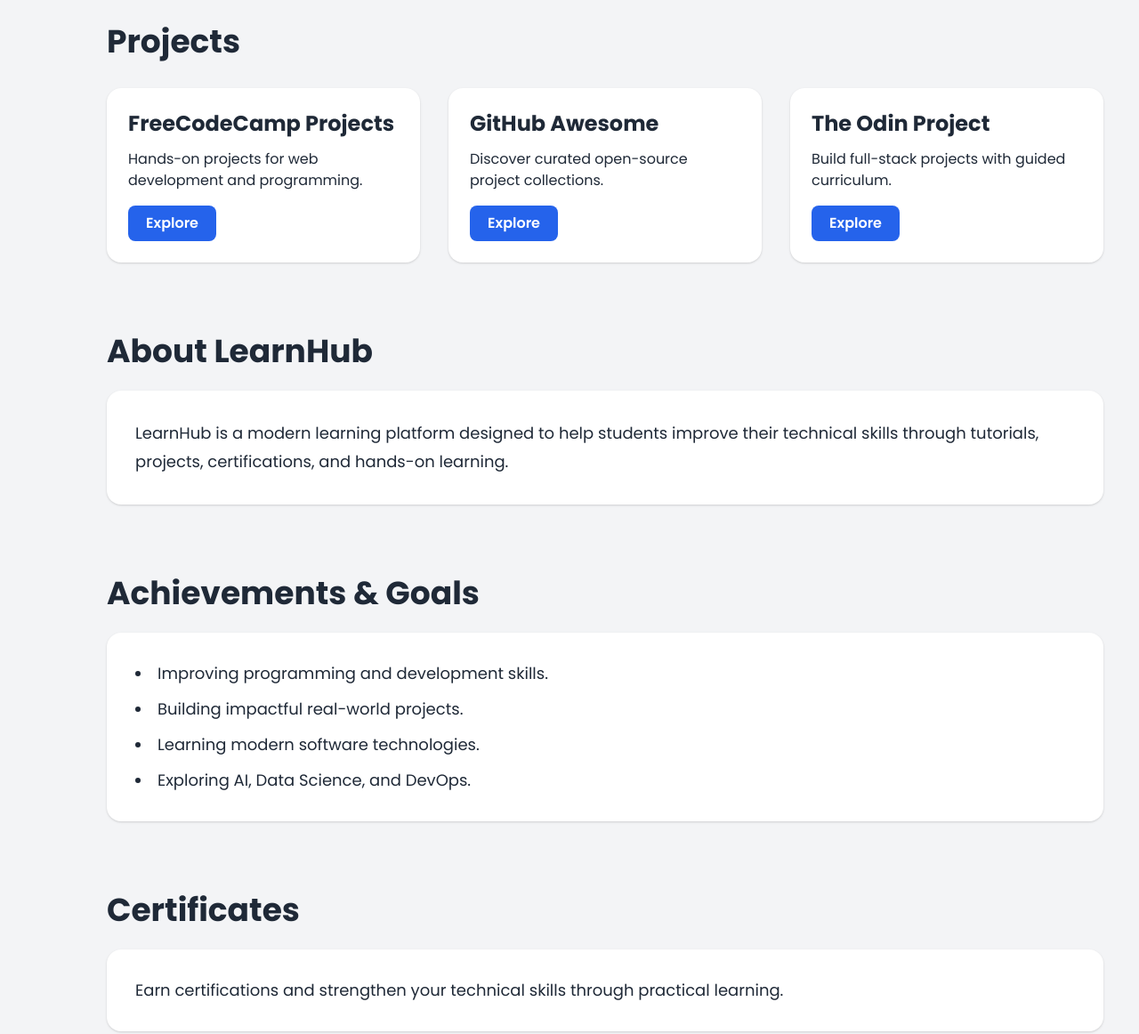
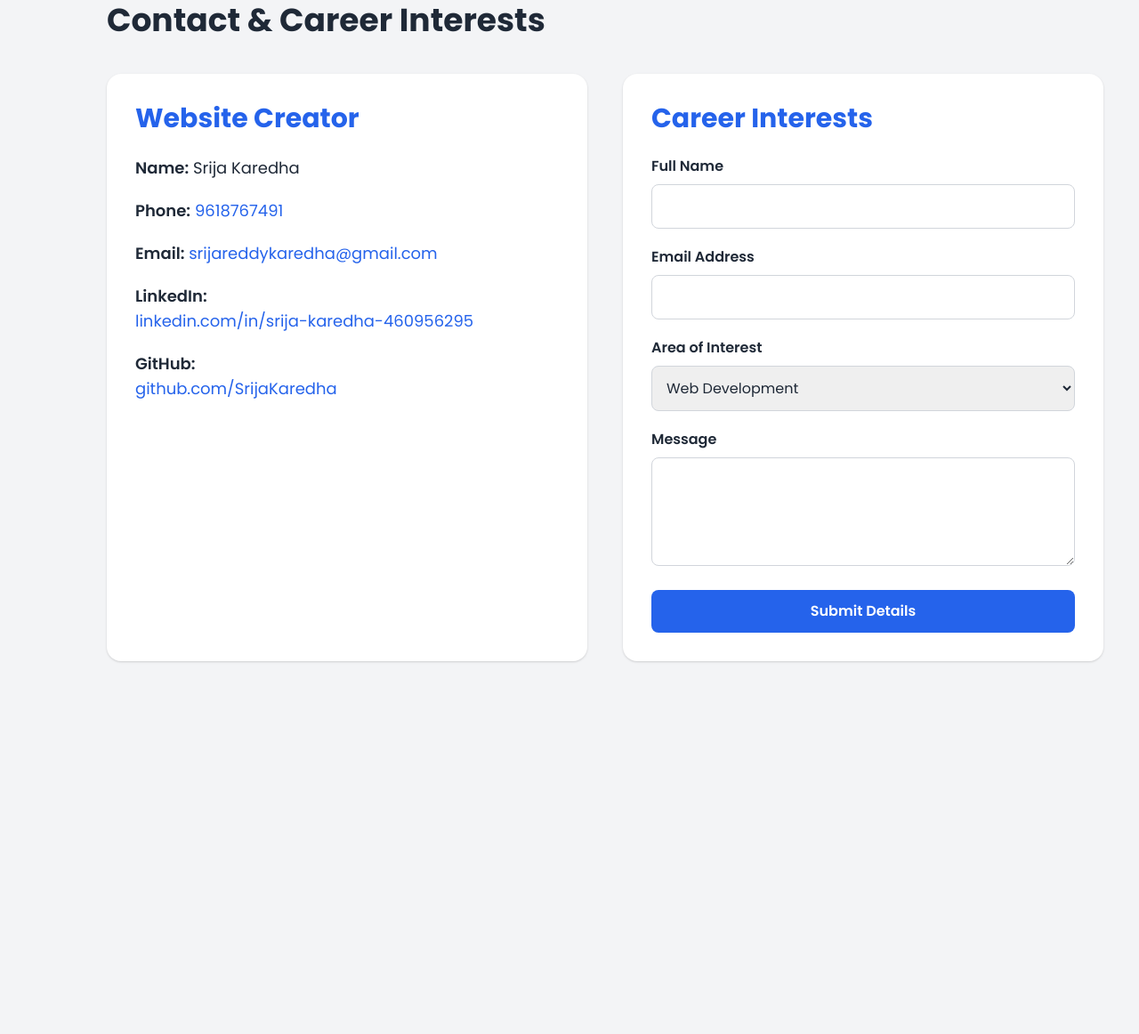
Before and after one commit to SrijaKaredha/Forntend-internship-, a plain HTML site: page index.html in a window 1280 px wide. Shown: the part 1027-2189 px from the top of the page at 89% size. After the commit the page ends 1866 px from the top, so only its background shows below. Drawn offline with nearby package versions, Linux system fonts and the light colour scheme.

Commit message:
Update index.html

```diff
--- a/index.html
+++ b/index.html
@@ -1,4 +1,3 @@
-html
 <!DOCTYPE html>
 <html lang="en">
 <head>
@@ -53,6 +52,7 @@
       cursor: pointer;
       z-index: 60;
       border-radius: 0 12px 12px 0;
+      font-size: 1.5rem;
     }
 
     #sidebar nav ul {
@@ -262,138 +262,124 @@
   </div>
 </section>
 
-<section id="projects" class="max-w-6xl mx-auto mb-20 px-4">
-  <h2 class="text-4xl font-bold mb-8">Projects</h2>
+<section id="contact" class="max-w-6xl mx-auto mb-20 px-4">
+  <h2 class="text-4xl font-bold mb-10">Contact & Career Interests</h2>
 
-  <div class="grid grid-cols-1 md:grid-cols-2 lg:grid-cols-3 gap-8">
+  <div class="grid grid-cols-1 lg:grid-cols-2 gap-10">
 
-    <div class="bg-white p-6 shadow">
-      <h3 class="text-2xl font-bold mb-3">FreeCodeCamp Projects</h3>
-      <p class="mb-4">Hands-on projects for web development and programming.</p>
+    <div class="bg-white p-8 shadow rounded-2xl">
+      <h3 class="text-3xl font-bold mb-6 text-blue-600">
+        Website Creator
+      </h3>
 
-      <a href="https://www.freecodecamp.org/learn" target="_blank">
-        <button class="bg-blue-600 text-white py-2 px-5 rounded-lg">
-          Explore
-        </button>
+      <div class="space-y-5 text-lg">
+
+        <p>
+          <span class="font-semibold">Name:</span>
+          Srija Karedha
+        </p>
+
+        <p>
+          <span class="font-semibold">Phone:</span>
+          <a href="tel:9618767491"
+             class="text-blue-600 hover:underline">
+            9618767491
           </a>
+        </p>
+
+        <p>
+          <span class="font-semibold">Email:</span>
+          <a href="mailto:srijareddykaredha@gmail.com"
+             class="text-blue-600 hover:underline">
+            srijareddykaredha@gmail.com
+          </a>
+        </p>
+
+        <p>
+          <span class="font-semibold">LinkedIn:</span><br>
+
+          <a href="https://www.linkedin.com/in/srija-karedha-460956295"
+             target="_blank"
+             class="text-blue-600 break-all hover:underline">
+
+            linkedin.com/in/srija-karedha-460956295
+          </a>
+        </p>
+
+        <p>
+          <span class="font-semibold">GitHub:</span><br>
+
+          <a href="https://github.com/SrijaKaredha"
+             target="_blank"
+             class="text-blue-600 hover:underline">
+
+            github.com/SrijaKaredha
+          </a>
+        </p>
+
+      </div>
     </div>
 
-    <div class="bg-white p-6 shadow">
-      <h3 class="text-2xl font-bold mb-3">GitHub Awesome</h3>
-      <p class="mb-4">Discover curated open-source project collections.</p>
-
-      <a href="https://github.com/sindresorhus/awesome" target="_blank">
-        <button class="bg-blue-600 text-white py-2 px-5 rounded-lg">
-          Explore
-        </button>
-      </a>
-    </div>
-
-    <div class="bg-white p-6 shadow">
-      <h3 class="text-2xl font-bold mb-3">The Odin Project</h3>
-      <p class="mb-4">Build full-stack projects with guided curriculum.</p>
-
-      <a href="https://www.theodinproject.com/projects" target="_blank">
-        <button class="bg-blue-600 text-white py-2 px-5 rounded-lg">
-          Explore
-        </button>
-      </a>
-    </div>
-  </div>
-</section>
-
-<section id="about" class="max-w-6xl mx-auto mb-20 px-4">
-  <h2 class="text-4xl font-bold mb-6">About LearnHub</h2>
-
-  <div class="bg-white p-8 shadow">
-    <p class="text-lg leading-8">
-      LearnHub is a modern learning platform designed to help students improve their
-      technical skills through tutorials, projects, certifications, and hands-on learning.
-    </p>
-  </div>
-</section>
-
-<section id="achievements-goals" class="max-w-6xl mx-auto mb-20 px-4">
-  <h2 class="text-4xl font-bold mb-6">Achievements & Goals</h2>
-
-  <div class="bg-white p-8 shadow">
-    <ul class="list-disc list-inside space-y-3 text-lg">
-      <li>Improving programming and development skills.</li>
-      <li>Building impactful real-world projects.</li>
-      <li>Learning modern software technologies.</li>
-      <li>Exploring AI, Data Science, and DevOps.</li>
-    </ul>
-  </div>
-</section>
-
-<section id="certificates" class="max-w-6xl mx-auto mb-20 px-4">
-  <h2 class="text-4xl font-bold mb-6">Certificates</h2>
-
-  <div class="bg-white p-8 shadow">
-    <p class="text-lg">
-      Earn certifications and strengthen your technical skills through practical learning.
-    </p>
-  </div>
-</section>
-
-<section id="contact" class="max-w-6xl mx-auto mb-20 px-4">
-  <h2 class="text-4xl font-bold mb-6">Career Interests</h2>
-
-  <form class="bg-white p-8 shadow max-w-2xl"
+    <form class="bg-white p-8 shadow rounded-2xl"
           onsubmit="alert('Submitted Successfully!'); return false;">
 
+      <h3 class="text-3xl font-bold mb-6 text-blue-600">
+        Career Interests
+      </h3>
+
       <div class="mb-5">
-      <label class="block font-semibold mb-2">Full Name</label>
-      <input type="text" class="w-full border border-gray-300 rounded-lg p-3" required>
+        <label class="block font-semibold mb-2">
+          Full Name
+        </label>
+
+        <input type="text"
+               class="w-full border border-gray-300 rounded-lg p-3"
+               required>
       </div>
 
       <div class="mb-5">
-      <label class="block font-semibold mb-2">Email Address</label>
-      <input type="email" class="w-full border border-gray-300 rounded-lg p-3" required>
+        <label class="block font-semibold mb-2">
+          Email Address
+        </label>
+
+        <input type="email"
+               class="w-full border border-gray-300 rounded-lg p-3"
+               required>
       </div>
 
       <div class="mb-5">
-      <label class="block font-semibold mb-2">Area of Interest</label>
+        <label class="block font-semibold mb-2">
+          Area of Interest
+        </label>
 
         <select class="w-full border border-gray-300 rounded-lg p-3">
+
           <option>Web Development</option>
           <option>Data Science</option>
           <option>Software Development</option>
           <option>DevOps</option>
+
         </select>
       </div>
 
       <div class="mb-5">
-      <label class="block font-semibold mb-2">Message</label>
-      <textarea rows="4" class="w-full border border-gray-300 rounded-lg p-3"></textarea>
+        <label class="block font-semibold mb-2">
+          Message
+        </label>
+
+        <textarea rows="4"
+                  class="w-full border border-gray-300 rounded-lg p-3"></textarea>
       </div>
 
-    <button type="submit" class="bg-blue-600 text-white py-3 px-6 rounded-lg w-full md:w-auto">
+      <button type="submit"
+              class="bg-blue-600 text-white py-3 px-6 rounded-lg w-full hover:bg-blue-700">
+
         Submit Details
       </button>
     </form>
+
+  </div>
 </section>
-
-<footer class="bg-gray-900 text-gray-300 py-12 mt-16 rounded-t-3xl">
-  <div class="max-w-6xl mx-auto px-6 flex flex-col md:flex-row justify-between">
-
-    <div>
-      <h3 class="text-white text-2xl font-bold mb-4">LearnHub</h3>
-      <p>Modern learning platform for students and developers.</p>
-    </div>
-
-    <div class="mt-8 md:mt-0">
-      <h3 class="text-white text-xl font-semibold mb-4">Quick Links</h3>
-
-      <ul class="space-y-2">
-        <li><a href="#tutorials">Tutorials</a></li>
-        <li><a href="#projects">Projects</a></li>
-        <li><a href="#achievements-goals">Achievements</a></li>
-        <li><a href="#contact">Contact</a></li>
-      </ul>
-    </div>
-  </div>
-</footer>
 
 </div>
 
```
Lines whose indentation alone changed are shown as unchanged.
